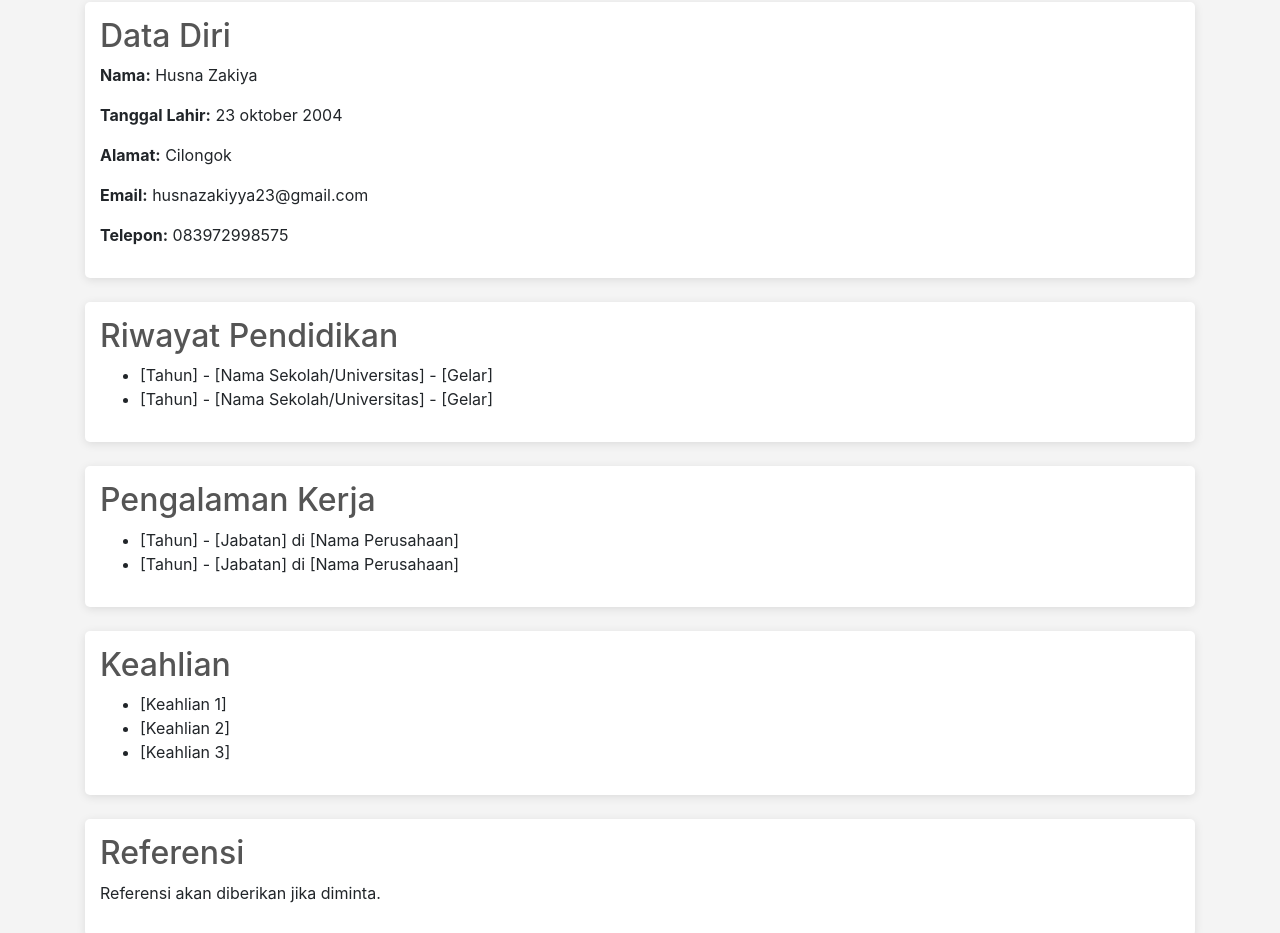
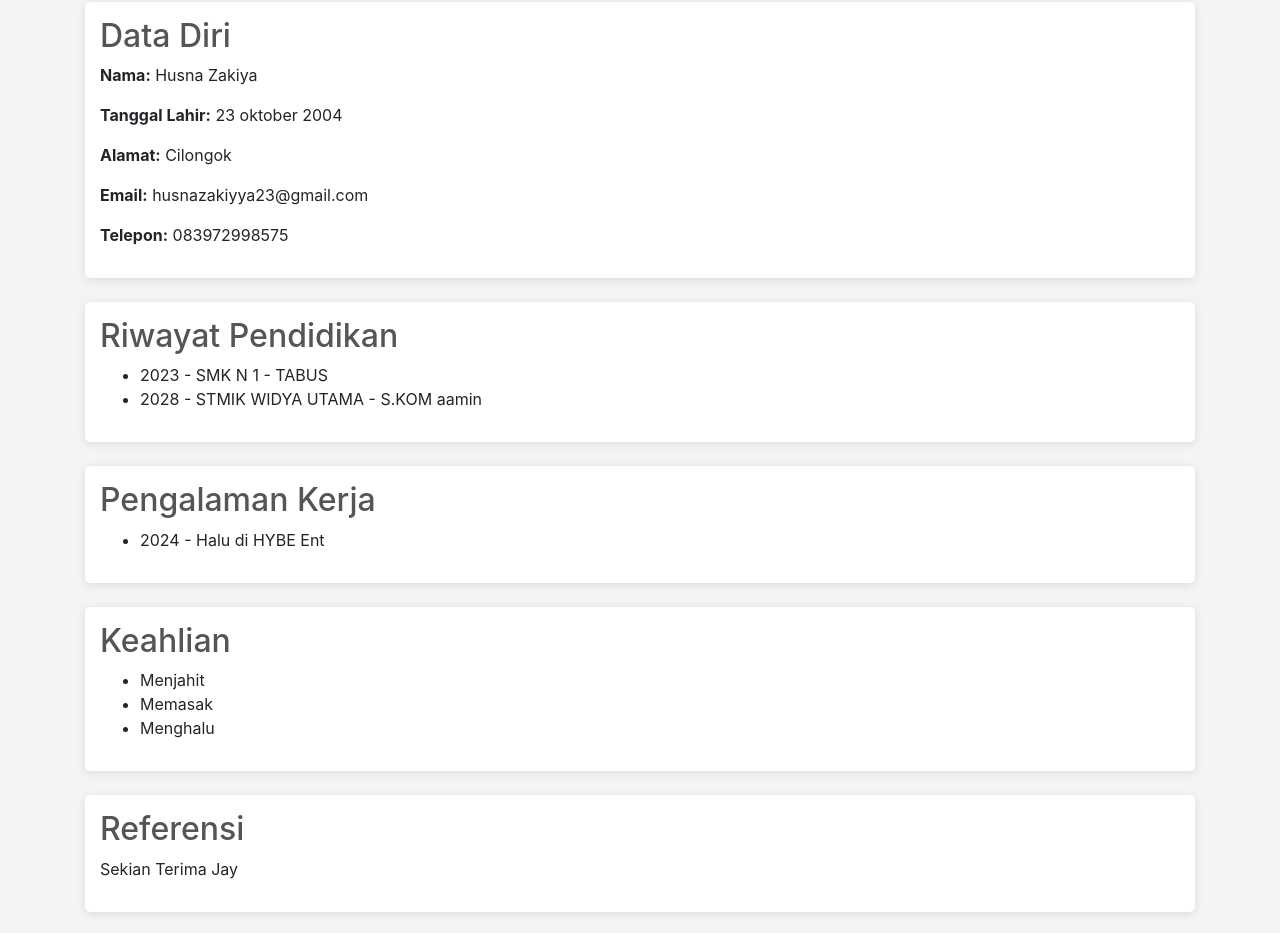
Before and after one commit to Prkyaaaa/Biodata, a plain HTML site: page index.html in a window 1280 px wide. Shown: the part 152-1085 px from the top of the page. Drawn offline with nearby package versions, Linux system fonts and the light colour scheme.

Commit message:
Update index.html dari web
Update dari web

```diff
--- a/index.html
+++ b/index.html
@@ -28,31 +28,30 @@
     <div class="section mt-4">
         <h2>Riwayat Pendidikan</h2>
         <ul>
-            <li>[Tahun] - [Nama Sekolah/Universitas] - [Gelar]</li>
-            <li>[Tahun] - [Nama Sekolah/Universitas] - [Gelar]</li>
+            <li>2023 - SMK N 1 - TABUS</li>
+            <li>2028 - STMIK WIDYA UTAMA - S.KOM aamin</li>
         </ul>
     </div>
 
     <div class="section mt-4">
         <h2>Pengalaman Kerja</h2>
         <ul>
-            <li>[Tahun] - [Jabatan] di [Nama Perusahaan]</li>
-            <li>[Tahun] - [Jabatan] di [Nama Perusahaan]</li>
+            <li>2024 - Halu di HYBE Ent</li>
         </ul>
     </div>
 
     <div class="section mt-4">
         <h2>Keahlian</h2>
         <ul>
-            <li>[Keahlian 1]</li>
-            <li>[Keahlian 2]</li>
-            <li>[Keahlian 3]</li>
+            <li>Menjahit</li>
+            <li>Memasak</li>
+            <li>Menghalu</li>
         </ul>
     </div>
 
     <div class="section mt-4">
         <h2>Referensi</h2>
-        <p>Referensi akan diberikan jika diminta.</p>
+        <p>Sekian Terima Jay</p>
     </div>
 </div>
 
```
